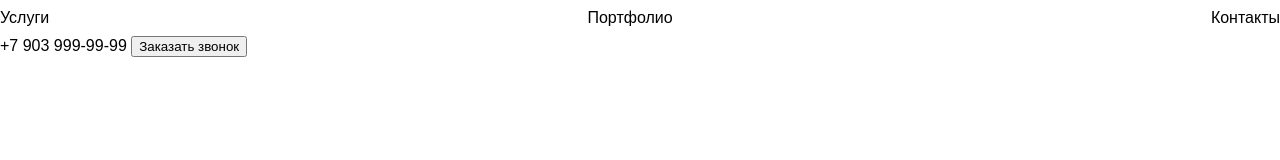
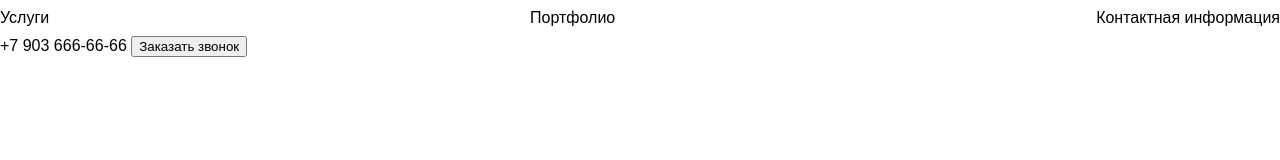
Before and after one commit to alexisonfir3/git-test-app, a plain HTML site: page index.html in a window 1280 px wide. Drawn offline with Linux system fonts and the light colour scheme.

Commit message:
idex.html modified

```diff
--- a/index.html
+++ b/index.html
@@ -3,7 +3,7 @@
 <head>
     <meta charset='utf-8'>
     <meta http-equiv='X-UA-Compatible' content='IE=edge'>
-    <title>Смарт-Экспресс — официальный сайт</title>
+    <title>Смарт-Экспресс — просто сайт</title>
     <meta name='viewport' content='width=device-width, initial-scale=1'>
     <link rel='stylesheet' type='text/css' media='screen' href='css/main.css'>
     <script src='js/jquery-3.6.0.min.js'></script>
@@ -14,10 +14,10 @@
         <nav>
             <a href="#services">Услуги</a>
             <a href="#portfolio">Портфолио</a>
-            <a href="#contacts">Контакты</a>
+            <a href="#contacts">Контактная информация</a>
         </nav>
         <div>
-            <a href="tel:+79039999999">+7 903 999-99-99</a>
+            <a href="tel:+79036666666">+7 903 666-66-66</a>
             <button>Заказать звонок</button>
         </div>
     </header>
```
